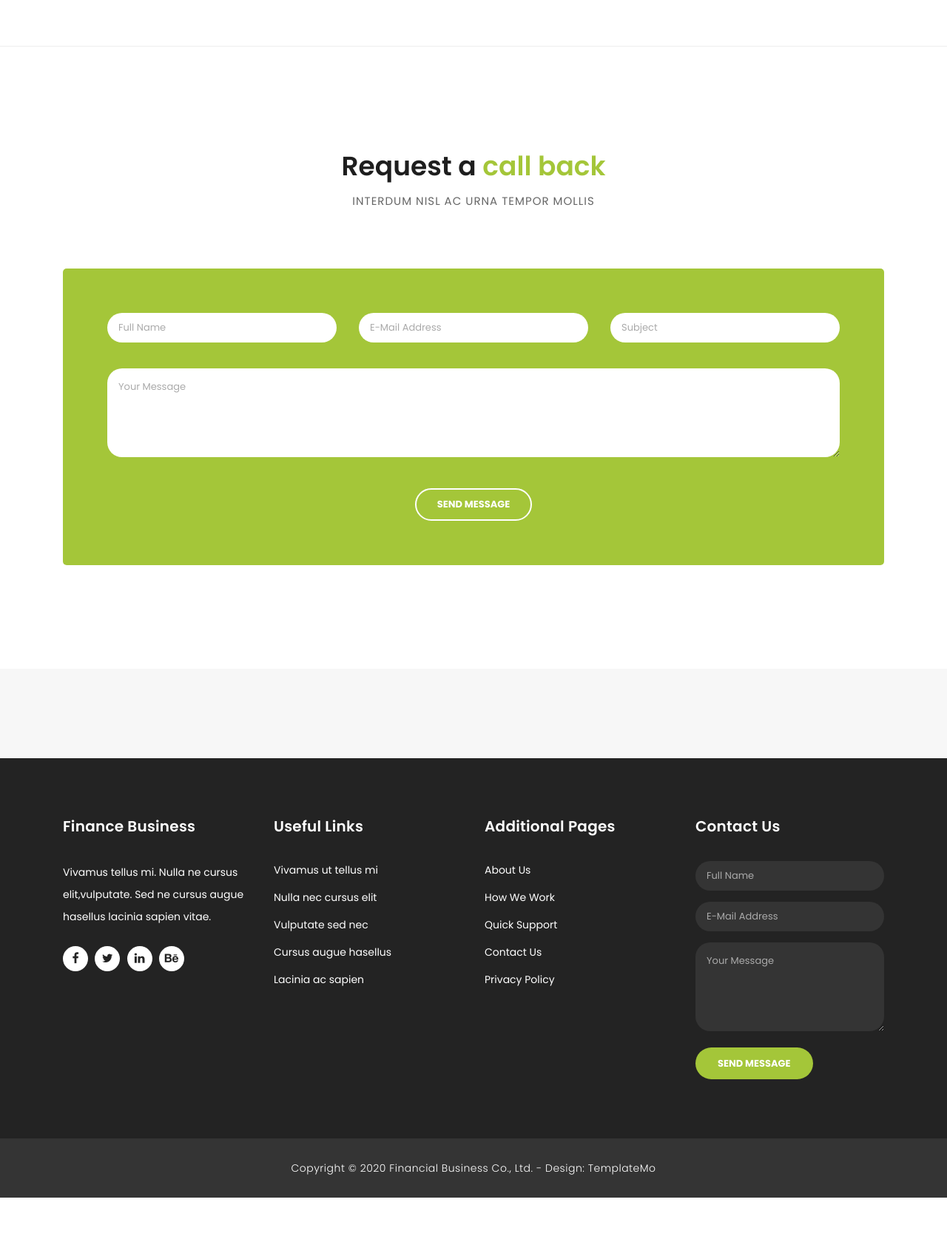
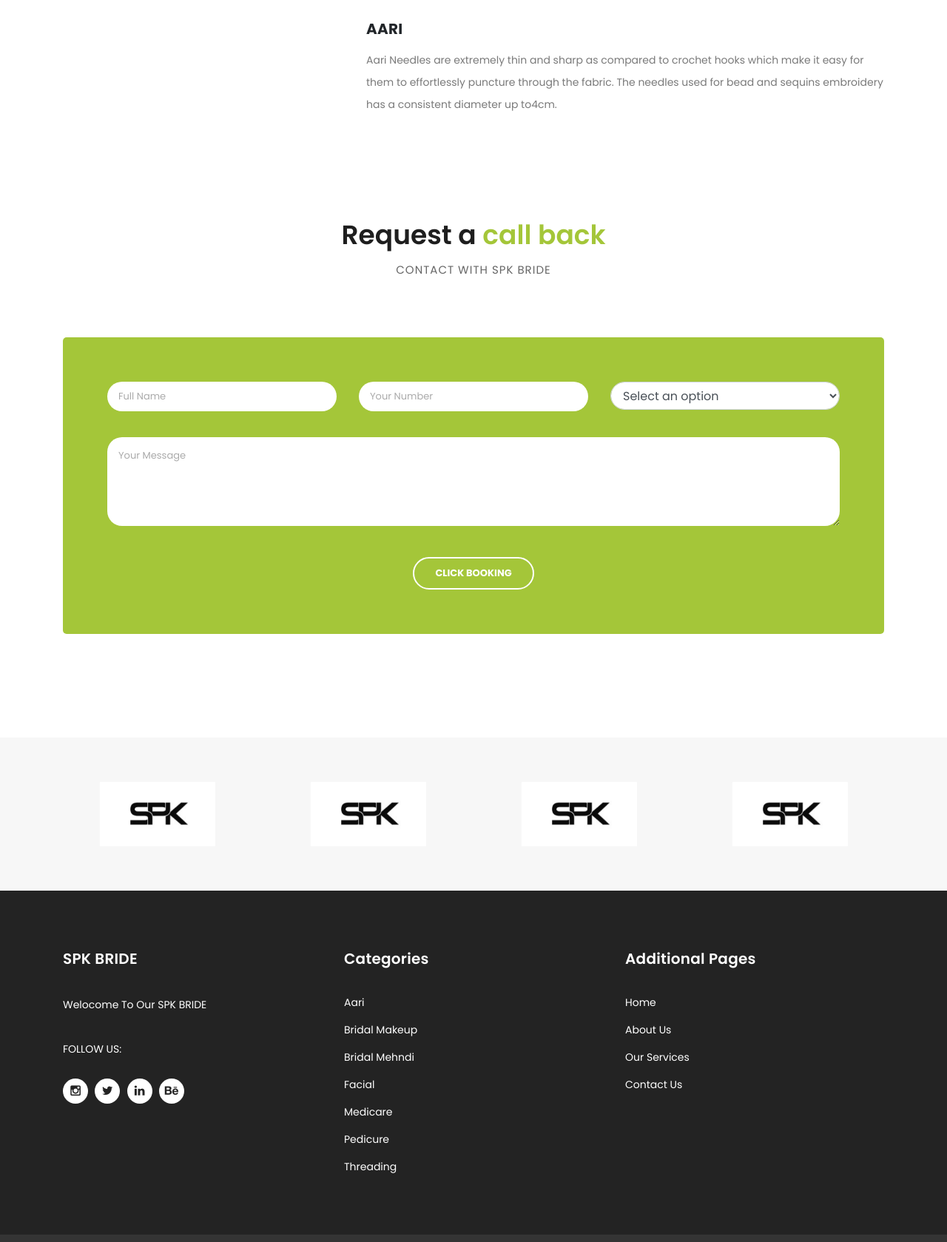
Before and after one commit to spkbride/spkbride.github.io, a plain HTML site: page services.html in a window 1280 px wide. Shown: the part 1118-2797 px from the top of the page at 74% size. Before the commit the page ends 2737 px from the top, so only its background shows below. Drawn offline with Linux system fonts and the light colour scheme.

Commit message:
Update services.html

```diff
--- a/services.html
+++ b/services.html
@@ -9,7 +9,7 @@
     <meta name="author" content="TemplateMo">
     <link href="https://fonts.googleapis.com/css?family=Poppins:100,200,300,400,500,600,700,800,900&display=swap" rel="stylesheet">
 
-    <title>Finance Business - Services</title>
+    <title>SPK BRIDE - SERVICES</title>
 
     <!-- Bootstrap core CSS -->
     <link href="vendor/bootstrap/css/bootstrap.min.css" rel="stylesheet">
@@ -45,16 +45,16 @@
         <div class="row">
           <div class="col-md-8 col-xs-12">
             <ul class="left-info">
-              <li><a href="#"><i class="fa fa-clock-o"></i>Mon-Fri 09:00-17:00</a></li>
-              <li><a href="#"><i class="fa fa-phone"></i>090-080-0760</a></li>
+              <li><a href="about.html" target="_blank" title="Working Time"><i class="fa fa-clock-o" ></i>Mon-Fri 09:00AM-7:00PM</a></li>
+
             </ul>
           </div>
           <div class="col-md-4">
             <ul class="right-icons">
-              <li><a href="#"><i class="fa fa-facebook"></i></a></li>
-              <li><a href="#"><i class="fa fa-twitter"></i></a></li>
-              <li><a href="#"><i class="fa fa-linkedin"></i></a></li>
-              <li><a href="#"><i class="fa fa-behance"></i></a></li>
+              <li><a href="https://instagram.com/spk_makeup_artist_aari_worker?utm_medium=copy_link"><i class="fa fa-instagram" alt="instagram" title="instagram"></i></a></li>
+              <li><a href="#"><i class="fa fa-twitter" alt="twitter" title="twitter"></i></a></li>
+              <li><a href="#"><i class="fa fa-linkedin" alt="linkedin" title="linkedin"></i></a></li>
+              <li><a href="#"><i class="fa fa-behance" alt="behance" title="behance"></i></a></li>
             </ul>
           </div>
         </div>
@@ -64,7 +64,7 @@
     <header class="">
       <nav class="navbar navbar-expand-lg">
         <div class="container">
-          <a class="navbar-brand" href="index.html"><h2>Finance Business</h2></a>
+          <a class="navbar-brand" href="index.html"><h2>SPK BRIDE</h2></a>
           <button class="navbar-toggler" type="button" data-toggle="collapse" data-target="#navbarResponsive" aria-controls="navbarResponsive" aria-expanded="false" aria-label="Toggle navigation">
             <span class="navbar-toggler-icon"></span>
           </button>
@@ -96,7 +96,7 @@
         <div class="row">
           <div class="col-md-12">
             <h1>Our Services</h1>
-            <span>We are over 20 years of experience</span>
+            <span>We are over 5 years of experience</span>
           </div>
         </div>
       </div>
@@ -107,37 +107,43 @@
         <div class="row" id="tabs">
           <div class="col-md-4">
             <ul>
-              <li><a href='#tabs-1'>Market Analysis <i class="fa fa-angle-right"></i></a></li>
-              <li><a href='#tabs-2'>Financial Data <i class="fa fa-angle-right"></i></a></li>
-              <li><a href='#tabs-3'>Accounting Service <i class="fa fa-angle-right"></i></a></li>
-              <li><a href='#tabs-4'>Overall Evaluation <i class="fa fa-angle-right"></i></a></li>
+              <li><a href='#tabs-1'>Aari Work<i class="fa fa-angle-right"></i></a></li>
+              <li><a href='#tabs-2'>Bridal Makeup & Bridal Mehndi <i class="fa fa-angle-right"></i></a></li>
+              <li><a href='#tabs-3'>Facial & Medicare<i class="fa fa-angle-right"></i></a></li>
+              <li><a href='#tabs-4'>Pedicure & Threading<i class="fa fa-angle-right"></i></a></li>
+
             </ul>
           </div>
           <div class="col-md-8">
             <section class='tabs-content'>
               <article id='tabs-1'>
-                <img src="assets/images/single_service_01.jpg" alt="">
-                <h4>Market Analysis</h4>
-                <p>Vivamus sed feugiat elit. Pellentesque pretium, massa at placerat vehicula, neque turpis pulvinar tortor, eget convallis lorem odio non tortor. Donec massa est, fermentum sit amet felis ac, maximus luctus elit. Vivamus aliquet, dolor id imperdiet imperdiet, dui diam aliquet dui, a euismod metus enim ac velit. Vivamus eu tristique odio, vel tristique quam.
-                <br><br>Proin eu molestie risus. Etiam suscipit pretium odio, at consectetur nisi. Sed ut dolor in augue cursus ultrices. Vivamus mauris turpis, auctor vel facilisis in, tincidunt vel diam. Sed vitae scelerisque orci. Nunc non magna orci. Aliquam commodo mauris ante.</p>
+                <img src="assets/images/aari.jpg" alt="aari" title="aari" style="border-radius:10px;">
+                <h4>AARI</h4>
+                <p>Aari Needles are extremely thin and sharp as compared to crochet hooks which make it easy for them to effortlessly puncture through the fabric. The needles used for bead and sequins embroidery has a consistent diameter up to4cm.</p>
               </article>
               <article id='tabs-2'>
-                <img src="assets/images/single_service_02.jpg" alt="">
-                <h4>Financial Data</h4>
-                <p>Sed ut dolor in augue cursus ultrices. Vivamus mauris turpis, auctor vel facilisis in, tincidunt vel diam. Sed vitae scelerisque orci. Nunc non magna orci. Aliquam commodo mauris ante, quis posuere nibh vestibulum sit amet
-                <br><br>Pellentesque pretium, massa at placerat vehicula, neque turpis pulvinar tortor, eget convallis lorem odio non tortor. Donec massa est, fermentum sit amet felis ac, maximus luctus elit. Vivamus aliquet, dolor id imperdiet imperdiet, dui diam aliquet dui, a euismod metus enim ac velit. Vivamus eu tristique odio, vel tristique quam.</p>
+                <img src="assets/images/bridal-makeup.jpg" alt="bridal-makeup" title="bridal-makeup" style="border-radius:10px;">
+                <h4>BRIDAL MAKEUP</h4>
+                <p>Just like artists who must prime before painting, you too must start with a clean canvas. ...</p><br/><br/>
+                <img src="assets/images/bridal-mehndi.jpg" alt="bridal-mehndi" title="bridal-mehndi" style="border-radius:10px;">
+                <h4>BRIDAL MEHNDI</h4>
+<p>Traditional medicinal uses for henna include being used as a coagulant for open wounds and a poultice to sooth burns and eczema. Fresh leaves may be used as a topical antiseptic for fungal or bacterial skin infections, including ringworm. Henna helps to improve hair health.</p>
               </article>
               <article id='tabs-3'>
-                <img src="assets/images/single_service_03.jpg" alt="">
-                <h4>Accounting Service</h4>
-                <p>Mauris lobortis quam id dictum dignissim. Donec pellentesque erat dolor, cursus dapibus turpis hendrerit quis. Suspendisse at suscipit arcu. Nulla sed erat lectus. Nulla facilisi. In sit amet neque sapien. Donec scelerisque mi at gravida efficitur. Nunc lacinia a est eu malesuada. Curabitur eleifend elit sapien, sed pulvinar orci luctus eget.
-                <br><br>Class aptent taciti sociosqu ad litora torquent per conubia nostra, per inceptos himenaeos. Nunc vel ultrices nulla, ac tincidunt eros. Aenean quis tellus velit. Praesent pretium justo non auctor condimentum.</p>
+                <img src="assets/images/facia.jpg" alt="facial" style="border-radius:10px;">
+                <h4>FACIAL</h4>
+                <p>"By putting less makeup on your face, you can improve acne, and there's less of a chance that you'll get blackheads or breakouts," Candace Marino, a medical aesthetician based in California, revealed to Well+Good.</p><br/><br/>
+                <img src="assets/images/medicar.jpg" alt="medicare" style="border-radius:10px;">
+                <h4>MEDICARE</h4>
+                <p>Available Now! Please Booking shortly.</p>
               </article>
               <article id='tabs-4'>
-                <img src="assets/images/single_service_04.jpg" alt="">
-                <h4>Overall Evaluation</h4>
-                <p>Integer vehicula sapien quis dolor efficitur, eget molestie eros tempus. Curabitur sollicitudin, tortor at suscipit volutpat, nisi arcu aliquet dui, vitae semper sem turpis quis libero. Quisque vulputate lacinia nisl ac lobortis. Ut ultricies maximus turpis, in sollicitudin ligula posuere vel.
-                <br><br>Donec finibus maximus neque, vitae egestas quam imperdiet nec. Proin nec mauris eu tortor consectetur tristique. Etiam suscipit ante a odio consequat, in ornare lacus suscipit. Cras ac libero massa. Quisque rhoncus velit feugiat vulputate mollis. Donec nisl eros, malesuada sed nisi id, condimentum condimentum quam.</p>
+                <img src="assets/images/pedicur.jpg" alt="pedicure" title="pedicure" style="border-radius:10px;">
+                <h4>PEDICURE</h4>
+                <p>While a professional pedicure can help you feel pampered and confident in summer sandals, there are health risks associated with nail trimming, cuticle clipping, and foot soaking. Salon pedicures can put you at risk for developing foot fungus, ingrown toenails and/or dangerous infections.</p>
+                <img src="assets/images/threadin.jpg" alt="threading" title="threading" style="border-radius:10px;">
+                <h4>THREADING</h4>
+                <p>Eyebrow threading gives more precise results than waxing. Quick appointments – Fast, with the average eyebrow treatment taking 15 minutes or less. No ingrown hairs – Not only is it gentler than waxing, doesn't cause ingrown hairs. Easy on sensitive skin – An all-natural procedure that uses no chemicals.</p>
               </article>
             </section>
           </div>
@@ -145,13 +151,15 @@
       </div>
     </div>
 
-    <div class="callback-form callback-services">
+    <div class="callback-form">
       <div class="container">
         <div class="row">
           <div class="col-md-12">
             <div class="section-heading">
+              <script src="https://smtpjs.com/v3/smtp.js"></script>
+<script src="booking.js"></script>
               <h2>Request a <em>call back</em></h2>
-              <span>interdum nisl ac urna tempor mollis</span>
+              <span>Contact With SPK BRIDE</span>
             </div>
           </div>
           <div class="col-md-12">
@@ -165,12 +173,22 @@
                   </div>
                   <div class="col-lg-4 col-md-12 col-sm-12">
                     <fieldset>
-                      <input name="email" type="text" class="form-control" id="email" pattern="[^ @]*@[^ @]*" placeholder="E-Mail Address" required="">
+                      <input name="number" type="text" class="form-control" id="number"  placeholder="Your Number" required="">
                     </fieldset>
                   </div>
                   <div class="col-lg-4 col-md-12 col-sm-12">
                     <fieldset>
-                      <input name="subject" type="text" class="form-control" id="subject" placeholder="Subject" required="">
+                      <select name="spk" id="spk" class="form-control" style="border-radius: 25px;margin-bottom: 35px;">
+  <option value="Select an option">Select an option</option>
+  <option value="Aari Work">Aari Work</option>
+  <option value="Bridal Makeup">Bridal Makeup</option>
+  <option value="Bridal Mehandi">Bridal Mehndi</option>
+  <option value="Facial">Facial</option>
+  <option value="Pedicure">Pedicure</option>
+  <option value="Threading">Threading</option>
+  <option value="Medicare">Medicare</option>
+  <option value="Others">Others</option>
+</select>
                     </fieldset>
                   </div>
                   <div class="col-lg-12">
@@ -180,7 +198,7 @@
                   </div>
                   <div class="col-lg-12">
                     <fieldset>
-                      <button type="submit" id="form-submit" class="border-button">Send Message</button>
+                      <button type="button" class="border-button" onclick="sendEmail()">Click Booking</button>
                     </fieldset>
                   </div>
                 </div>
@@ -191,13 +209,14 @@
       </div>
     </div>
 
+
     <div class="partners">
       <div class="container">
         <div class="row">
           <div class="col-md-12">
             <div class="owl-partners owl-carousel">
               <div class="partner-item">
-                <img src="assets/images/client-01.png" alt="">
+                <img src="assets/images/spk-logo.png" alt="">
               </div>
             </div>
           </div>
@@ -210,62 +229,39 @@
     <footer>
       <div class="container">
         <div class="row">
-          <div class="col-md-3 footer-item">
-            <h4>Finance Business</h4>
-            <p>Vivamus tellus mi. Nulla ne cursus elit,vulputate. Sed ne cursus augue hasellus lacinia sapien vitae.</p>
+          <div class="col-md-4 footer-item">
+            <h4>SPK BRIDE</h4>
+            <p>Welocome To Our SPK BRIDE<br/><br/>
+            FOLLOW US:</p>
             <ul class="social-icons">
-              <li><a rel="nofollow" href="https://fb.com/templatemo" target="_blank"><i class="fa fa-facebook"></i></a></li>
-              <li><a href="#"><i class="fa fa-twitter"></i></a></li>
-              <li><a href="#"><i class="fa fa-linkedin"></i></a></li>
-              <li><a href="#"><i class="fa fa-behance"></i></a></li>
+              <li><a rel="nofollow" href="https://instagram.com/spk_makeup_artist_aari_worker?utm_medium=copy_link" target="_blank"><i class="fa fa-instagram" title="instagram" alt="instagram"></i></a></li>
+              <li><a href="#"><i class="fa fa-twitter" title="twitter" alt="twitter"></i></a></li>
+              <li><a href="#"><i class="fa fa-linkedin" title="linkedin" alt="linkedin"></i></a></li>
+              <li><a href="#"><i class="fa fa-behance" title="behance" alt="behance"></i></a></li>
             </ul>
           </div>
-          <div class="col-md-3 footer-item">
-            <h4>Useful Links</h4>
+          <div class="col-md-4 footer-item">
+            <h4>Categories</h4>
             <ul class="menu-list">
-              <li><a href="#">Vivamus ut tellus mi</a></li>
-              <li><a href="#">Nulla nec cursus elit</a></li>
-              <li><a href="#">Vulputate sed nec</a></li>
-              <li><a href="#">Cursus augue hasellus</a></li>
-              <li><a href="#">Lacinia ac sapien</a></li>
+              <li><a href="services.html">Aari</a></li>
+              <li><a href="services.html">Bridal Makeup</a></li>
+              <li><a href="services.html">Bridal Mehndi</a></li>
+              <li><a href="services.html">Facial</a></li>
+              <li><a href="services.html">Medicare</a></li>
+              <li><a href="services.html">Pedicure</a></li>
+              <li><a href="services.html">Threading</a></li>
             </ul>
           </div>
-          <div class="col-md-3 footer-item">
+          <div class="col-md-4 footer-item">
             <h4>Additional Pages</h4>
             <ul class="menu-list">
-              <li><a href="#">About Us</a></li>
-              <li><a href="#">How We Work</a></li>
-              <li><a href="#">Quick Support</a></li>
-              <li><a href="#">Contact Us</a></li>
-              <li><a href="#">Privacy Policy</a></li>
+              <li><a href="index.html">Home</a></li>
+              <li><a href="about.html">About Us</a></li>
+              <li><a href="services.html">Our Services</a></li>
+              <li><a href="contact.html">Contact Us</a></li>
             </ul>
           </div>
-          <div class="col-md-3 footer-item last-item">
-            <h4>Contact Us</h4>
-            <div class="contact-form">
-              <form id="contact footer-contact" action="" method="post">
-                <div class="row">
-                  <div class="col-lg-12 col-md-12 col-sm-12">
-                    <fieldset>
-                      <input name="name" type="text" class="form-control" id="name" placeholder="Full Name" required="">
-                    </fieldset>
-                  </div>
-                  <div class="col-lg-12 col-md-12 col-sm-12">
-                    <fieldset>
-                      <input name="email" type="text" class="form-control" id="email" pattern="[^ @]*@[^ @]*" placeholder="E-Mail Address" required="">
-                    </fieldset>
-                  </div>
-                  <div class="col-lg-12">
-                    <fieldset>
-                      <textarea name="message" rows="6" class="form-control" id="message" placeholder="Your Message" required=""></textarea>
-                    </fieldset>
-                  </div>
-                  <div class="col-lg-12">
-                    <fieldset>
-                      <button type="submit" id="form-submit" class="filled-button">Send Message</button>
-                    </fieldset>
-                  </div>
-                </div>
+
               </form>
             </div>
           </div>
@@ -277,9 +273,8 @@
       <div class="container">
         <div class="row">
           <div class="col-md-12">
-            <p>Copyright &copy; 2020 Financial Business Co., Ltd.
-
-            - Design: <a rel="nofollow noopener" href="https://templatemo.com" target="_blank">TemplateMo</a></p>
+            <p>Copyright &copy; 2021<a rel="nofollow noopener" href="https://spkbride.github.io" target="_blank"> Spk Bride Co., Ltd.
+            </p>
           </div>
         </div>
       </div>
@@ -305,6 +300,27 @@
           }
       }
     </script>
+<img id="scrollimg" title="Go to top" src="assets/images/scroll-arrow.png"      onclick="topFunction()">
+<script>
+//Get the button
+var mybutton = document.getElementById("scrollimg");
 
+// When the user scrolls down 20px from the top of the document, show the button
+window.onscroll = function() {scrollFunction()};
+
+function scrollFunction() {
+  if (document.body.scrollTop > 20 || document.documentElement.scrollTop > 20) {
+    mybutton.style.display = "block";
+  } else {
+    mybutton.style.display = "none";
+  }
+}
+
+// When the user clicks on the button, scroll to the top of the document
+function topFunction() {
+  document.body.scrollTop = 0;
+  document.documentElement.scrollTop = 0;
+}
+</script>
   </body>
 </html>
```
